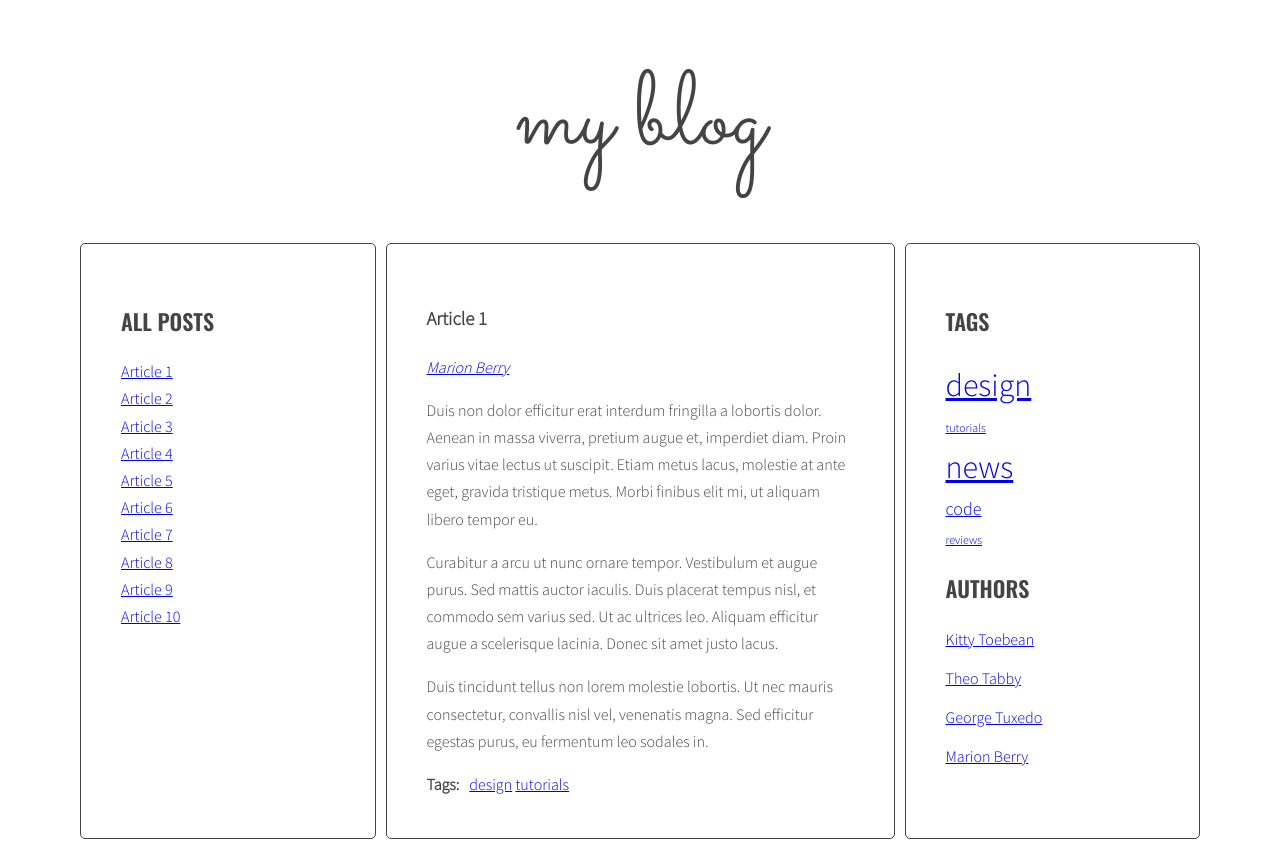
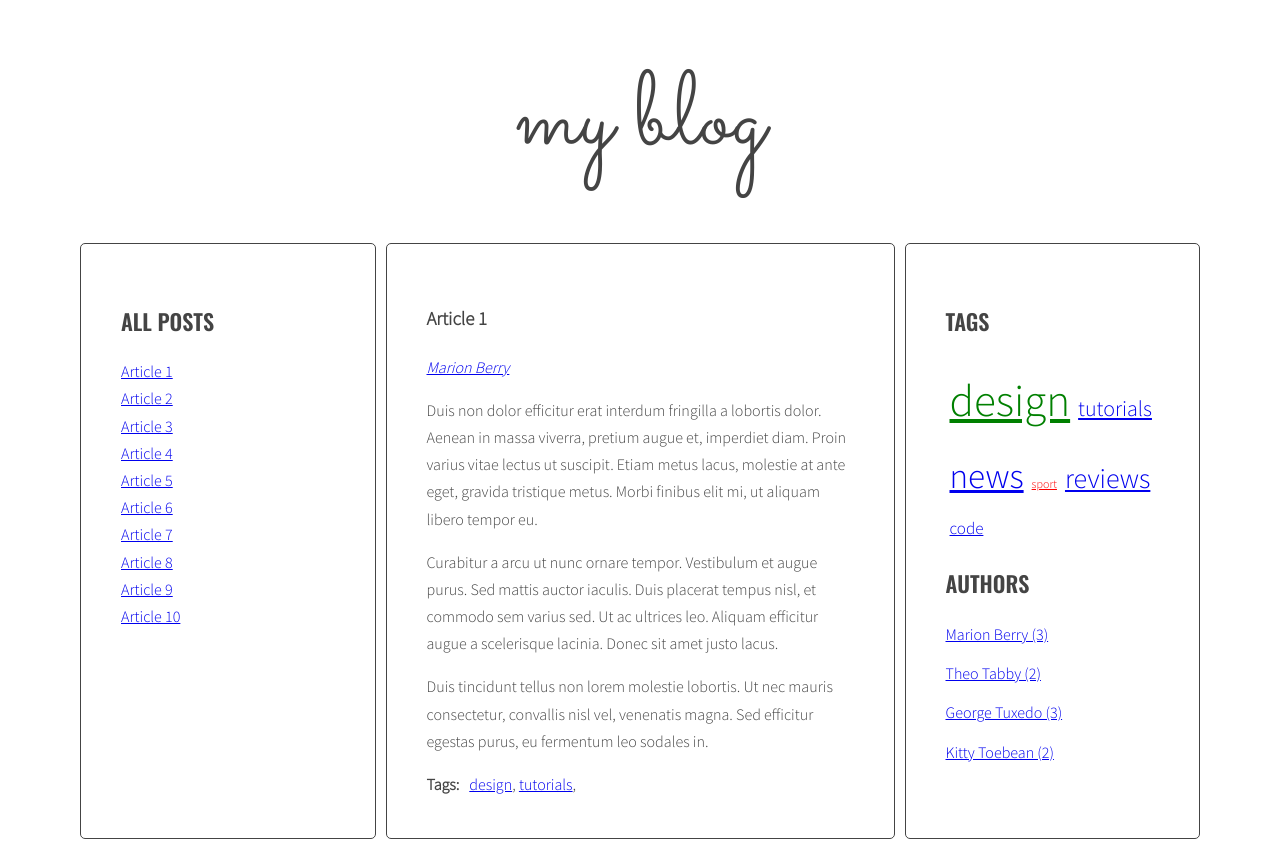
Before and after one commit to BlazejKowol/Blog-JS-Task-1, a website: page index.html in a window 1280 px wide. Drawn offline with nearby package versions, Linux system fonts and the light colour scheme.

Commit message:
add links to generateAuthors

```diff
--- a/index.html
+++ b/index.html
@@ -43,7 +43,7 @@
                       </ul>
                     </div>
                   </article>
-                  <article class="post" id="article-2" data-tags="news code" data-author="Theo Tabby">
+                  <article class="post" id="article-2" data-tags="news sport" data-author="Theo Tabby">
                     <h3 class="post-title">Article 2</h3>
                     <p class="post-author"></p>
                     <div class="post-content">
@@ -106,7 +106,7 @@
                       </ul>
                     </div>
                   </article>
-                  <article class="post" id="article-6" data-tags="reviews code" data-author="George Tuxedo">
+                  <article class="post" id="article-6" data-tags="reviews sport news" data-author="George Tuxedo">
                     <h3 class="post-title">Article 6</h3>
                     <p class="post-author"></p>
                     <div class="post-content">
@@ -122,7 +122,7 @@
                       </ul>
                     </div>
                   </article>
-                  <article class="post" id="article-7" data-tags="code news" data-author="Kitty Toebean">
+                  <article class="post" id="article-7" data-tags="code reviews" data-author="Kitty Toebean">
                     <h3 class="post-title">Article 7</h3>
                     <p class="post-author"></p>
                     <div class="post-content">
@@ -154,7 +154,7 @@
                       </ul>
                     </div>
                   </article>
-                  <article class="post" id="article-9" data-tags="news tutorials" data-author="Marion Berry">
+                  <article class="post" id="article-9" data-tags="news tutorials design" data-author="Marion Berry">
                     <h3 class="post-title">Article 9</h3>
                     <p class="post-author"></p>
                     <div class="post-content">
@@ -200,22 +200,22 @@
                   <ul class="list authors">
                     <li>
                       <a href="#">
-                        <span class="author-name">Kitty Toebean</span>
+                        <span class="author-name"></span>
                       </a>
                     </li>
                     <li>
                       <a href="#">
-                        <span class="author-name">Theo Tabby</span>
+                        <span class="author-name"></span>
                       </a>
                     </li>
                     <li>
                       <a href="#">
-                        <span class="author-name">George Tuxedo</span>
+                        <span class="author-name"></span>
                       </a>
                     </li>
                     <li>
                       <a href="#">
-                        <span class="author-name">Marion Berry</span>
+                        <span class="author-name"></span>
                       </a>
                     </li>
                   </ul>
--- a/js/script.js
+++ b/js/script.js
@@ -2,9 +2,10 @@ const optArticleSelector = '.post',
   optTitleSelector = '.post-title',
   optTitleListSelector = '.titles',
   optTagsListSelector = '.tags.list',
+  optAuthorsListSelector = '.authors.list',
   optArticleTagsSelector = '.post-tags .list',
   optArticleAuthorSelector = '.post-author',
-  optCloudClassCount = 5,
+  optCloudClassCount = 6,
   optCloudClassPrefix ='tag-size-';
 
 const titleClickHandler = function(event){
@@ -47,7 +48,6 @@ const titleClickHandler = function(event){
 };
 
 function generateTitleLinks(customSelector = ''){
-  console.log('custom selector', customSelector);
 
   /* [DONE] remove contents of titleList */
 
@@ -165,10 +165,11 @@ function generateTags(){
       /* [DONE] generate HTML of the link */
 
       const linkTagHTML = '<li><a href="#tag-' + tag + '">' + tag + '</a></li>';
+      console.log('linkTagHTML: ', linkTagHTML)
 
       /* [DONE] add generated code to html variable */
 
-      html = html + linkTagHTML + ' ';
+      html = html + linkTagHTML + ', ';
 
       /* [NEW] check if this link is NOT already in allTags */
       if(!allTags[tag]){
@@ -295,6 +296,10 @@ function addClickListenersToTags(){
 }
 
 function generateAuthors(){
+  /* [NEW] create a new variable allAuthors with an empty object */
+
+  const allAuthors = {};
+
   /* [DONE] find all articles */
 
   const articles = document.querySelectorAll(optArticleSelector);
@@ -313,17 +318,50 @@ function generateAuthors(){
     const articleAuthor = article.getAttribute('data-author');
     console.log('article Author: ', articleAuthor);
 
-    /* [Can we use <p> here? Is it fine?] generate HTML of the link */
+    /* [DONE] generate HTML of the link */
 
-    const linkAuthorHTML = '<p><a href="#author-' + articleAuthor + '">' + articleAuthor + '</a></p>';
-    console.log('Author Link: ', linkAuthorHTML);
+    const linkAuthorHTML = '<a href="#author-' + articleAuthor + '">' + articleAuthor + '</a>';
+    console.log('Link Author HTML: ', linkAuthorHTML);
 
-    /* [Plz explain what exactly it does and why do we have to match it not with "html" but "linkAuthorHTML"] insert HTML of all the links into the authors wrapper */
+    /* [DONE] insert HTML of all the links into the authors wrapper */
 
     authorWrapper.innerHTML = linkAuthorHTML;
 
+    /* [NEW] check if this link is NOT already in allAuthors */
+    if(!allAuthors[articleAuthor]) {
+      /* [NEW] add author to allAuthors object */
+      allAuthors[articleAuthor] = 1;
+    } else {
+      allAuthors[articleAuthor]++;
+    }
+
   /* [DONE] END LOOP: for every article: */
     }
+
+  /* [NEW] find list of authors in right column */
+    const authorsList = document.querySelector(optAuthorsListSelector);
+    console.log('authors list: ',authorsList)
+
+    //authorsList.innerHTML = allAuthors.join(' ');
+    console.log('all authors', allAuthors);
+
+    /* [NEW] create variable for all links HTML code */
+    let allAuthorsHTML = '';
+
+    /* [NEW] START LOOP: for each author in allAuthors: */
+    for(let articleAuthor in allAuthors){
+
+      /* [NEW] generate code of a link and add it to allAuthorsHTML */
+
+      const authorLinkHTML = '<li><a href="#author-' + articleAuthor + '">' + articleAuthor + ' ' + '(' + allAuthors[articleAuthor] + ')' + '</a></li>';
+      console.log('authorLinkHTML:', authorLinkHTML);
+
+       allAuthorsHTML += authorLinkHTML; //'<li><a href="#author-Marion Berry">Marion Berry 4</a></li>';
+       console.log('All Authors HTML', allAuthorsHTML);
+      /* [NEW] END LOOP: for each author in allAuthors: */
+    }
+    /*[NEW] add HTML from allAuthorsHTML to authorsList */
+      authorsList.innerHTML = allAuthorsHTML;
 }
 
 function authorClickHandler(event){
--- a/sass/style.scss
+++ b/sass/style.scss
@@ -121,20 +121,34 @@ body {
 
 .tag-size-1 {
   font-size: 12px;
+  color: red;
 }
 
 .tag-size-2 {
-  font-size: 15px;
+  font-size: 17px;
 }
 
 .tag-size-3 {
-  font-size: 18px;
+  font-size: 22px;
 }
 
 .tag-size-4 {
-  font-size: 25px;
+  font-size: 28px;
 }
 
 .tag-size-5 {
-  font-size: 32px;
+  font-size: 35px;
 }
+
+.tag-size-6 {
+  font-size: 45px;
+  color: green;
+}
+
+.tags.list {
+  li {
+    display: inline-block;
+    padding: 2px;
+    margin: 2px;
+  }
+}
```
Also changed, not shown: css/style.css, 1 other file.
